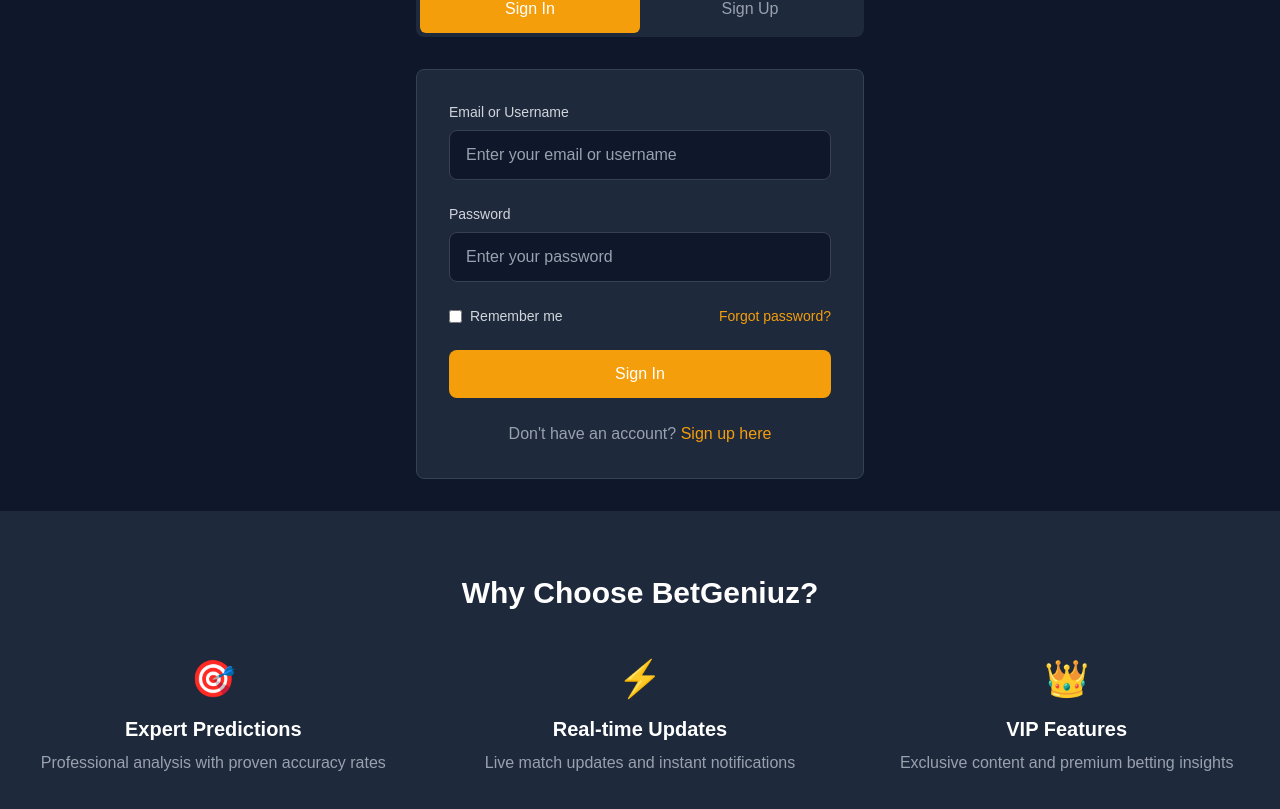
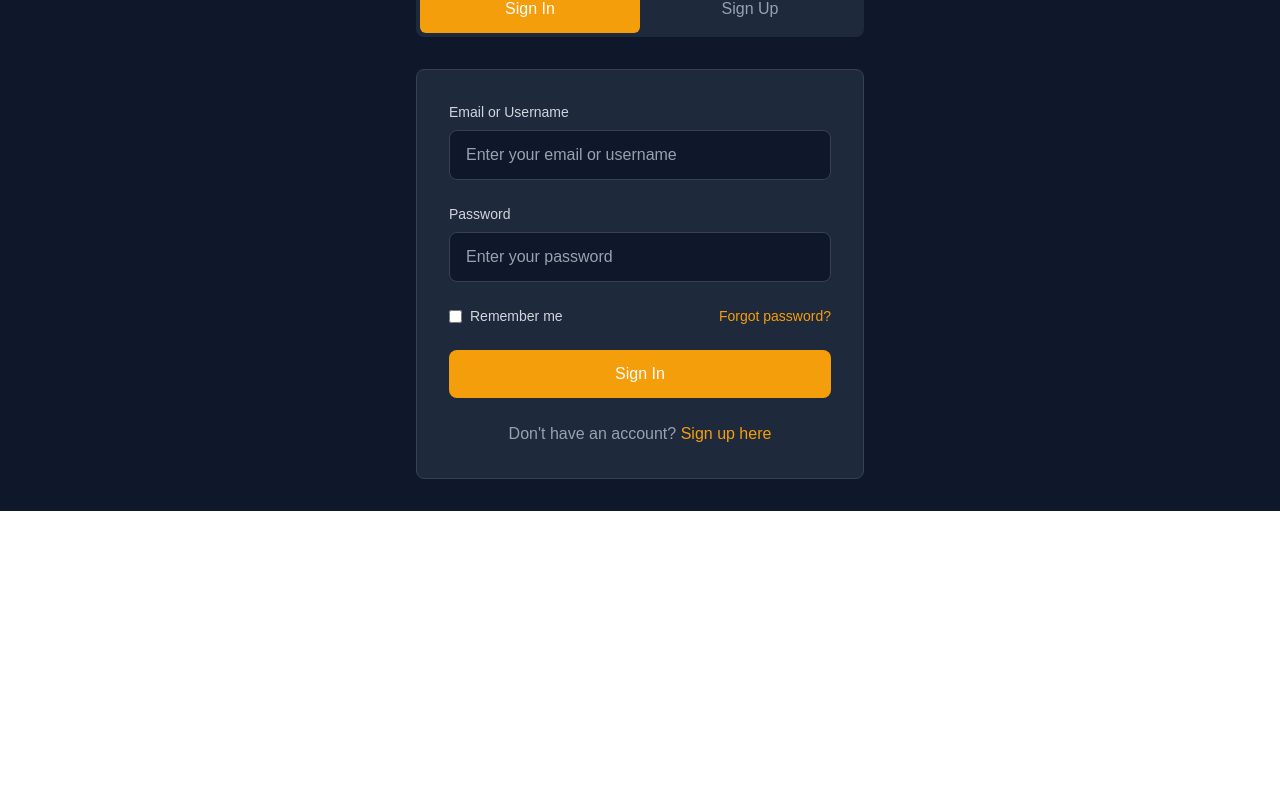
Before and after one commit to MaxGate15/Betgeniuz, a Next.js app: page /login in a window 1280 px wide. Shown: the part 303-1112 px from the top of the page. After the commit the page ends 814 px from the top, so only its background shows below. Built offline with nearby package versions, Linux system fonts and the light colour scheme.

Commit message:
Remove Why Choose BetGeniuz section from login page

```diff
--- a/src/app/login/page.tsx
+++ b/src/app/login/page.tsx
@@ -376,34 +376,6 @@
         </div>
       </section>
 
-      {/* Benefits Section */}
-      <section className="py-16 px-4 bg-[#1e293b]">
-        <div className="max-w-7xl mx-auto">
-          <h2 className="text-3xl font-bold text-white text-center mb-12">
-            Why Choose BetGeniuz?
-          </h2>
-
-          <div className="grid md:grid-cols-3 gap-8">
-            <div className="text-center">
-              <div className="text-[#f59e0b] text-4xl mb-4">🎯</div>
-              <h3 className="text-xl font-semibold text-white mb-2">Expert Predictions</h3>
-              <p className="text-gray-400">Professional analysis with proven accuracy rates</p>
-            </div>
-
-            <div className="text-center">
-              <div className="text-[#f59e0b] text-4xl mb-4">⚡</div>
-              <h3 className="text-xl font-semibold text-white mb-2">Real-time Updates</h3>
-              <p className="text-gray-400">Live match updates and instant notifications</p>
-            </div>
-
-            <div className="text-center">
-              <div className="text-[#f59e0b] text-4xl mb-4">👑</div>
-              <h3 className="text-xl font-semibold text-white mb-2">VIP Features</h3>
-              <p className="text-gray-400">Exclusive content and premium betting insights</p>
-            </div>
-          </div>
-        </div>
-      </section>
     </main>
   )
 }
```
